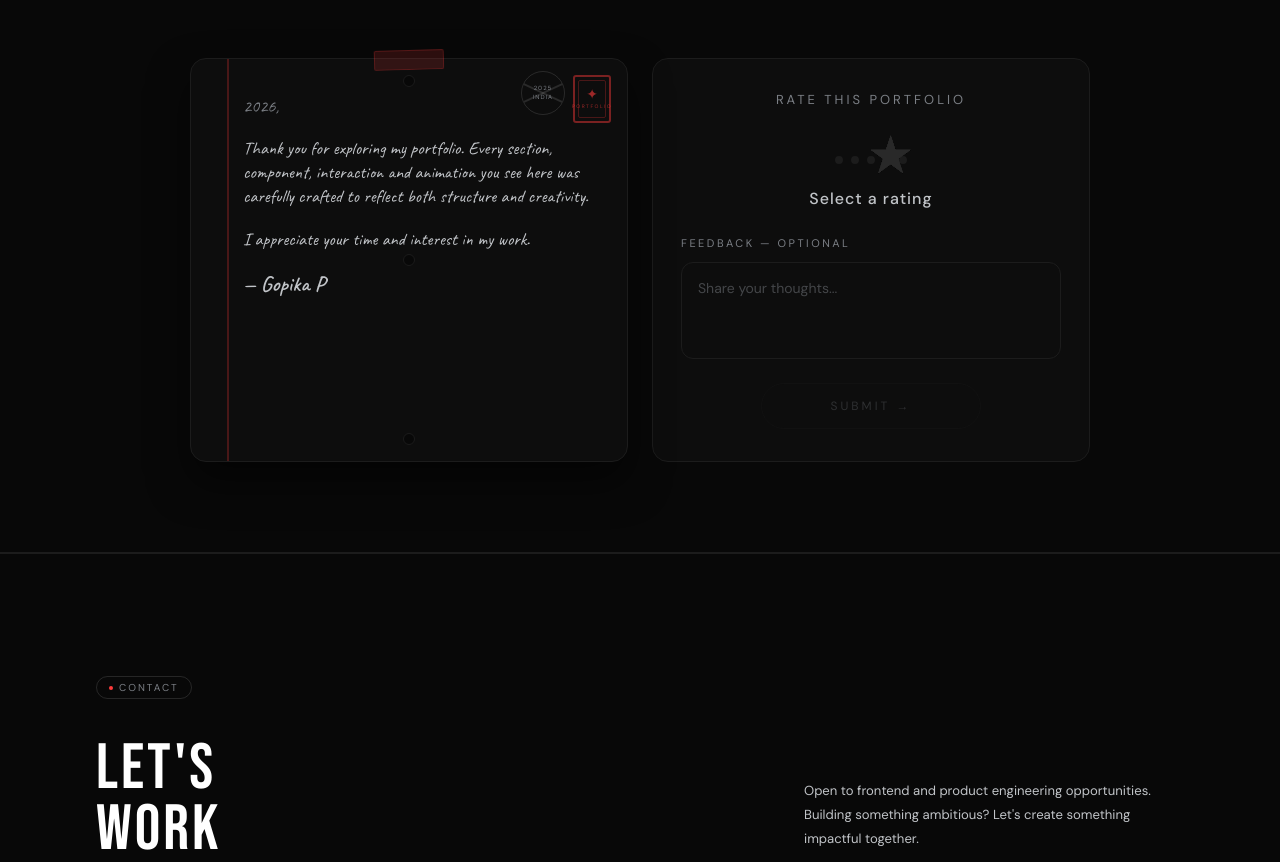
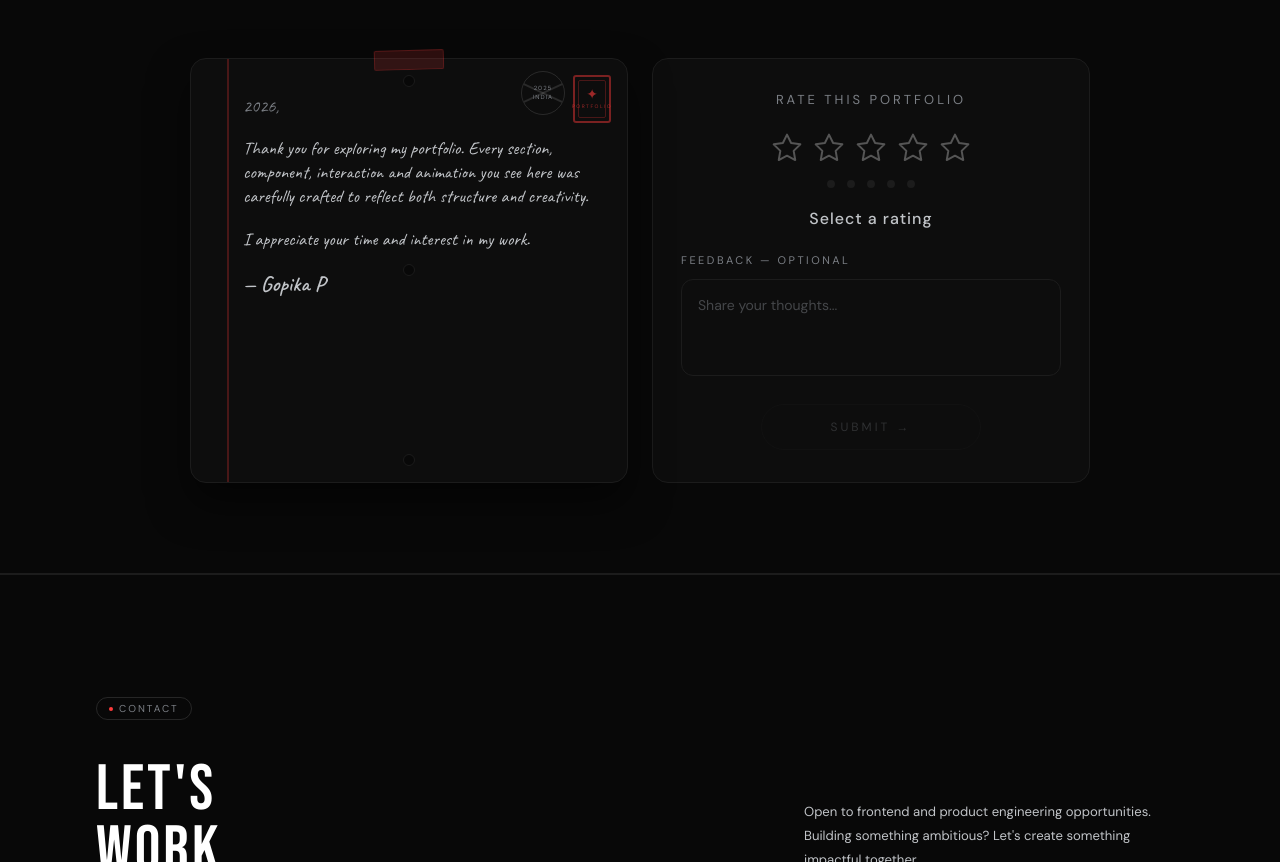
Before and after one commit to gopikap05/gopikap05.github.io, a React (Vite) app: page /contact in a window 1280 px wide. Shown: the part 1480-2342 px from the top of the page. Built offline with nearby package versions, Linux system fonts and the light colour scheme.

Commit message:
stars-issue

```diff
--- a/src/components/contacts/thanksnote.jsx
+++ b/src/components/contacts/thanksnote.jsx
@@ -246,6 +246,7 @@ function ThanksNote() {
           box-sizing: border-box;
           min-height: 260px;
           transition: border-color 0.3s ease;
+          overflow: visible;
         }
         .rate-box:hover {
           border-color: var(--theme-border-hover);
@@ -259,39 +260,60 @@ function ThanksNote() {
           color: var(--theme-text-muted);
         }
 
-        .star-row { display: flex; gap: 12px; }
-        .star {
-          font-size: 44px;
-          line-height: 1;
-          cursor: pointer;
-          user-select: none;
-          transition: transform 0.2s cubic-bezier(0.16,1,0.3,1), color 0.2s ease;
-          color: #2a2a2a;
-          display: inline-block;
+        /* Star Rating Styles */
+        .rating-section {
+          width: 100%;
+          display: flex;
+          flex-direction: column;
+          align-items: center;
+          gap: 16px;
         }
-        .star.lit { color: #f59e0b; transform: scale(1.2); }
-        .star:hover { transform: scale(1.3); }
 
-        .rate-dots { display: flex; gap: 8px; align-items: center; }
-        .rate-dot {
+        .rating-dots {
+          display: flex;
+          gap: 12px;
+          align-items: center;
+          justify-content: center;
+        }
+
+        .rating-dot {
           width: 8px;
           height: 8px;
           border-radius: 50%;
           background: var(--theme-border);
-          transition: background 0.2s, transform 0.2s;
+          transition: all 0.2s ease;
         }
-        .rate-dot.lit { background: #f59e0b; transform: scale(1.3); }
 
-        .rate-label-text {
+        .rating-dot.lit {
+          background: #f59e0b;
+        }
+
+        .rating-label {
           font-family: 'DM Sans', sans-serif;
           font-size: 16px;
           letter-spacing: 1px;
           color: var(--theme-text-secondary);
-          min-height: 24px;
           font-weight: 500;
+          text-align: center;
+          margin-top: 4px;
         }
 
         /* Feedback textarea */
+        .feedback-wrapper {
+          width: 100%;
+        }
+
+        .feedback-label {
+          font-family: 'DM Sans', sans-serif;
+          font-size: 11px;
+          letter-spacing: 2.5px;
+          text-transform: uppercase;
+          color: var(--theme-text-muted);
+          display: block;
+          margin-bottom: 12px;
+          text-align: left;
+        }
+
         .rate-feedback {
           width: 100%;
           box-sizing: border-box;
@@ -312,17 +334,7 @@ function ThanksNote() {
           opacity: 0.5;
         }
         .rate-feedback:focus {
-          border-color: var(--theme-primary);
-        }
-
-        .rate-feedback-label {
-          font-family: 'DM Sans', sans-serif;
-          font-size: 11px;
-          letter-spacing: 2.5px;
-          text-transform: uppercase;
-          color: var(--theme-text-muted);
-          align-self: flex-start;
-          margin-bottom: -12px;
+          border-color: #ff3b3b;
         }
 
         .rate-btn {
@@ -361,12 +373,12 @@ function ThanksNote() {
         }
         .rate-success-icon {
           font-size: 40px;
-          color: var(--theme-success);
+          color: #f59e0b;
         }
         .rate-success-score {
           font-family: 'DM Sans', sans-serif;
           font-size: 16px;
-          color: var(--theme-success);
+          color: #f59e0b;
           letter-spacing: 1px;
         }
         .rate-success-text {
@@ -425,6 +437,7 @@ function ThanksNote() {
 
             {/* Rating box */}
             <motion.div
+              style={{ overflow: 'visible' }}
               initial={{ opacity: 0, y: 40 }}
               whileInView={{ opacity: 1, y: 0 }}
               viewport={{ once: true }}
@@ -435,30 +448,58 @@ function ThanksNote() {
                   <>
                     <span className="rate-title">Rate this Portfolio</span>
 
-                    <div className="star-row">
-                      {[1, 2, 3, 4, 5].map((n) => (
-                        <span
+                    <div className="rating-section">
+                      <div style={{
+                        display: 'flex',
+                        justifyContent: 'center',
+                        alignItems: 'center',
+                        gap: '10px',
+                        width: '100%',
+                        padding: '0 12px',
+                        boxSizing: 'border-box',
+                      }}>
+                        {[1, 2, 3, 4, 5].map((n) => {
+                          const isLit = n <= (hovered || selected);
+                          return (
+                            <svg
                               key={n}
-                          className={`star ${n <= (hovered || selected) ? "lit" : ""}`}
+                              width="32"
+                              height="32"
+                              viewBox="0 0 24 24"
+                              style={{ cursor: 'pointer', flexShrink: 0, transition: 'transform 0.2s ease' }}
                               onMouseEnter={() => setHovered(n)}
                               onMouseLeave={() => setHovered(0)}
                               onClick={() => setSelected(n)}
-                        >★</span>
+                              onMouseOver={e => e.currentTarget.style.transform = 'scale(1.2)'}
+                              onMouseOut={e => e.currentTarget.style.transform = 'scale(1)'}
+                            >
+                              <polygon
+                                points="12,2 15.09,8.26 22,9.27 17,14.14 18.18,21.02 12,17.77 5.82,21.02 7,14.14 2,9.27 8.91,8.26"
+                                fill={isLit ? '#f59e0b' : 'none'}
+                                stroke={isLit ? '#f59e0b' : '#555'}
+                                strokeWidth="1.5"
+                                strokeLinecap="round"
+                                strokeLinejoin="round"
+                              />
+                            </svg>
+                          );
+                        })}
+                      </div>
+
+                      <div className="rating-dots">
+                        {[1, 2, 3, 4, 5].map((n) => (
+                          <div key={n} className={`rating-dot ${n <= (hovered || selected) ? "lit" : ""}`} />
                         ))}
                       </div>
 
-                    <div className="rate-dots">
-                      {[1, 2, 3, 4, 5].map((n) => (
-                        <div key={n} className={`rate-dot ${n <= (hovered || selected) ? "lit" : ""}`} />
-                      ))}
+                      <div className="rating-label">
+                        {(hovered || selected) ? labels[hovered || selected] : "Select a rating"}
+                      </div>
                     </div>
 
-                    <span className="rate-label-text">
-                      {(hovered || selected) ? labels[hovered || selected] : "Select a rating"}
-                    </span>
-
                     {/* Optional feedback */}
-                    <span className="rate-feedback-label">Feedback — optional</span>
+                    <div className="feedback-wrapper">
+                      <span className="feedback-label">Feedback — optional</span>
                       <textarea
                         className="rate-feedback"
                         rows={3}
@@ -466,6 +507,7 @@ function ThanksNote() {
                         value={feedback}
                         onChange={(e) => setFeedback(e.target.value)}
                       />
+                    </div>
 
                     <button
                       className={`rate-btn ${selected ? "ready" : ""}`}
```
Lines whose indentation alone changed are shown as unchanged.
